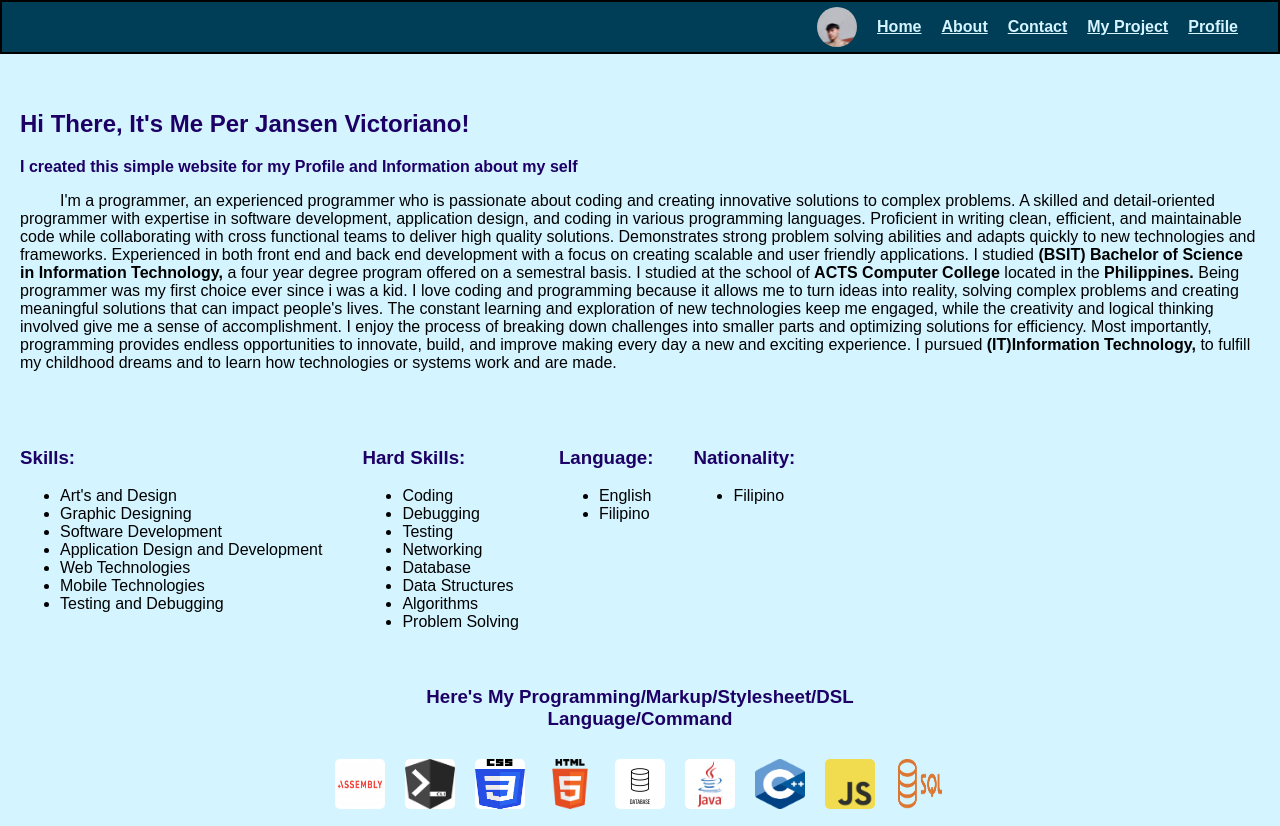
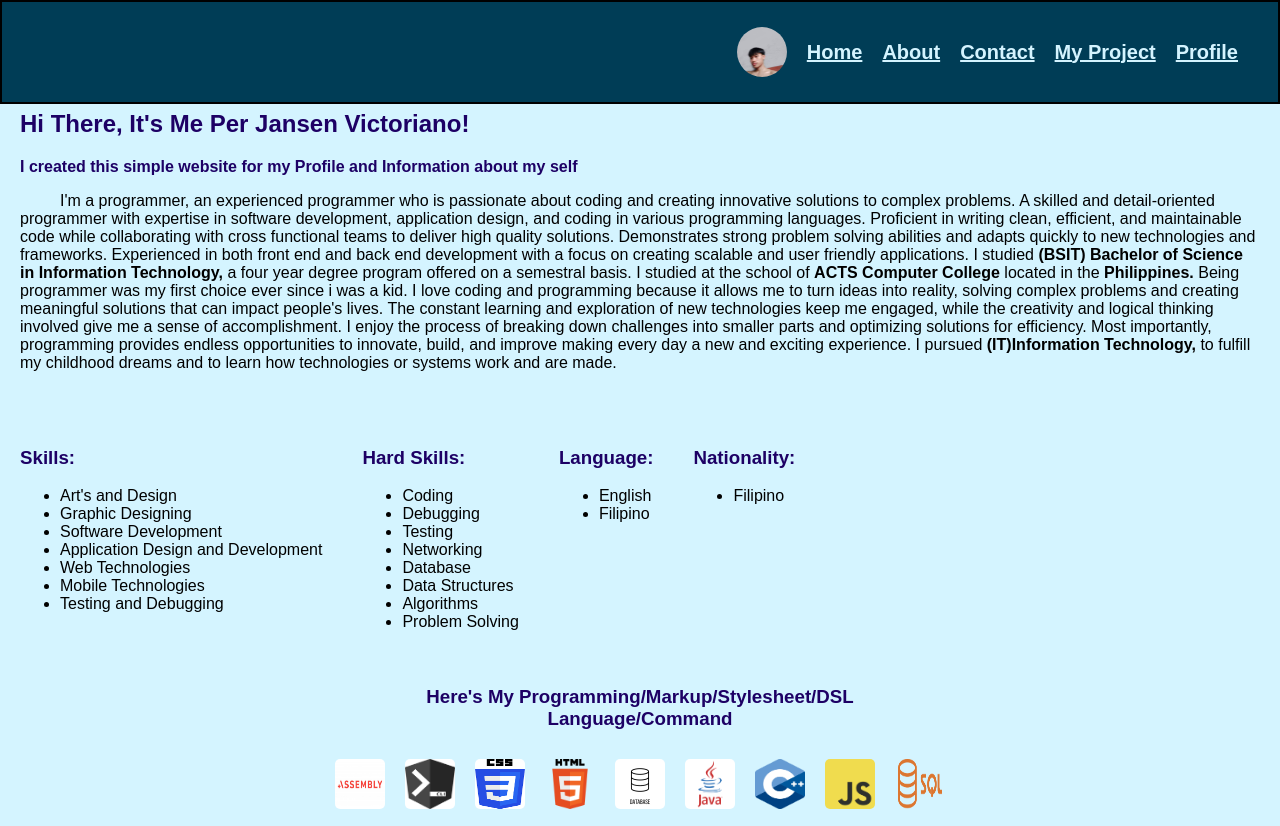
Before and after one commit to itsper/ItsPer, a plain HTML site: page index.html in a window 1280 px wide. Shown: the top 826 px of the page. Drawn offline with Linux system fonts and the light colour scheme.

Commit message:
Update resume.css

```diff
--- a/resume.css
+++ b/resume.css
@@ -9,7 +9,7 @@ p{
   text-indent: 40px;
 }
 .header{
-  height: 50px;
+  height: 100px;
   border-style: solid;
   border-color: black;
   border-width: 2px;
@@ -29,6 +29,7 @@ p{
   margin-left: 20px;
   font-weight: bold;
   color:  rgb(212, 244, 255);
+  font-size: 20px;
 }
 .home:hover{
   cursor: pointer;
@@ -39,6 +40,7 @@ p{
   margin-left: 20px;
   font-weight: bold;
   color: rgb(212, 244, 255);
+  font-size: 20px;
 
 }
 .about:hover{
@@ -50,6 +52,7 @@ p{
   font-weight: bold;
   color:  rgb(212, 244, 255);
   text-decoration: underline;
+  font-size: 20px;
 }
 .contact:hover{
   cursor: pointer;
@@ -60,6 +63,7 @@ p{
   font-weight: bold;
   color:  rgb(212, 244, 255);
   text-decoration: underline;
+  font-size: 20px;
 }
 .project:hover{
   cursor: pointer;
@@ -71,6 +75,7 @@ p{
   font-weight: bold;
   color:  rgb(212, 244, 255);
   text-decoration: underline;
+  font-size: 20px;
 }
 .profile:hover{
   cursor: pointer;
@@ -82,7 +87,7 @@ p{
   text-decoration:  rgb(212, 244, 255);
 }
 .perj{
-  width: 40px;
+  width: 50px;
   border-radius: 50px;
   align-content: left;
   margin-left: 20px;
```
